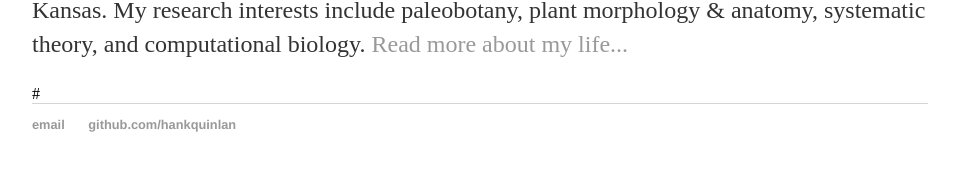
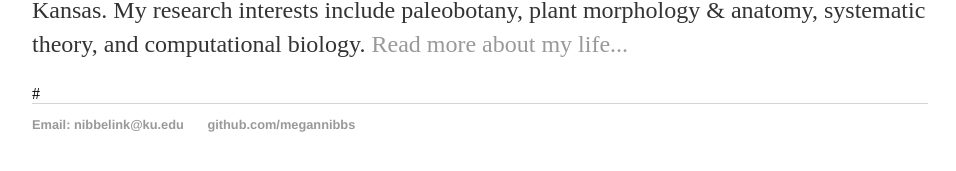
Before and after one commit to megannibbs/megannibbelink.github.io, a Jekyll site: the page built from index.html, in a window 1280 px wide. Shown: the part 237-408 px from the top of the page, without its empty margins (160-1116 px from the left). Built offline with Jekyll 4.4.1, drawn with Linux system fonts in a browser that asks for light colours.

Commit message:
Update default.html

```diff
--- a/_layouts/default.html
+++ b/_layouts/default.html
@@ -21,8 +21,8 @@
 			</div><!-- /.container -->
 			<footer>
 	    		<ul>
-	        		<li><a href="mailto:hankquinlanhub@gmail.com">email</a></li>
-	        		<li><a href="https://github.com/hankquinlan">github.com/hankquinlan</a></li>
+	        		<li><a href="mailto:nibbelink@ku.edu">Email: nibbelink@ku.edu</a></li>
+	        		<li><a href="https://github.com/megannibbs">github.com/megannibbs</a></li>
 				</ul>
 			</footer>
 		</body>
```
